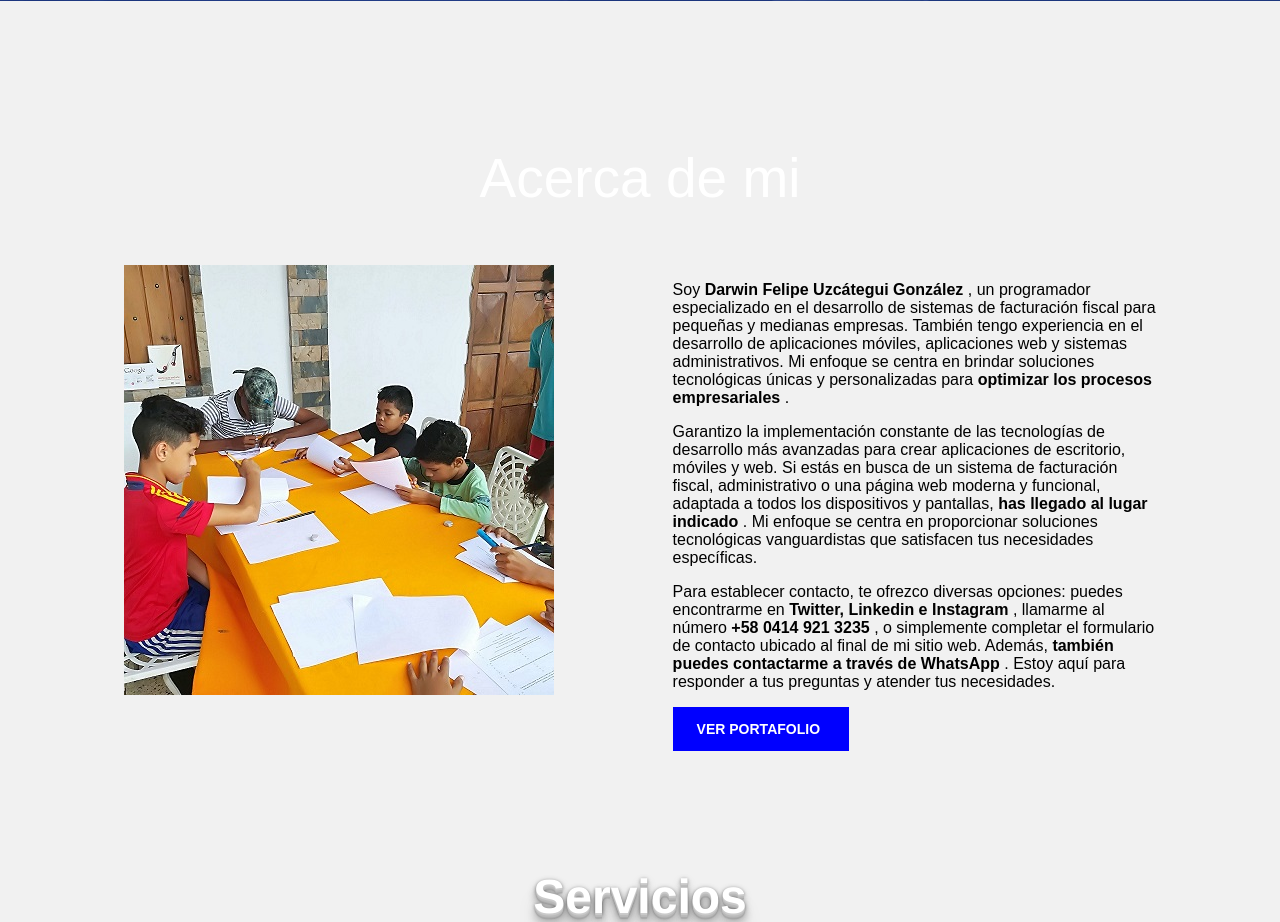
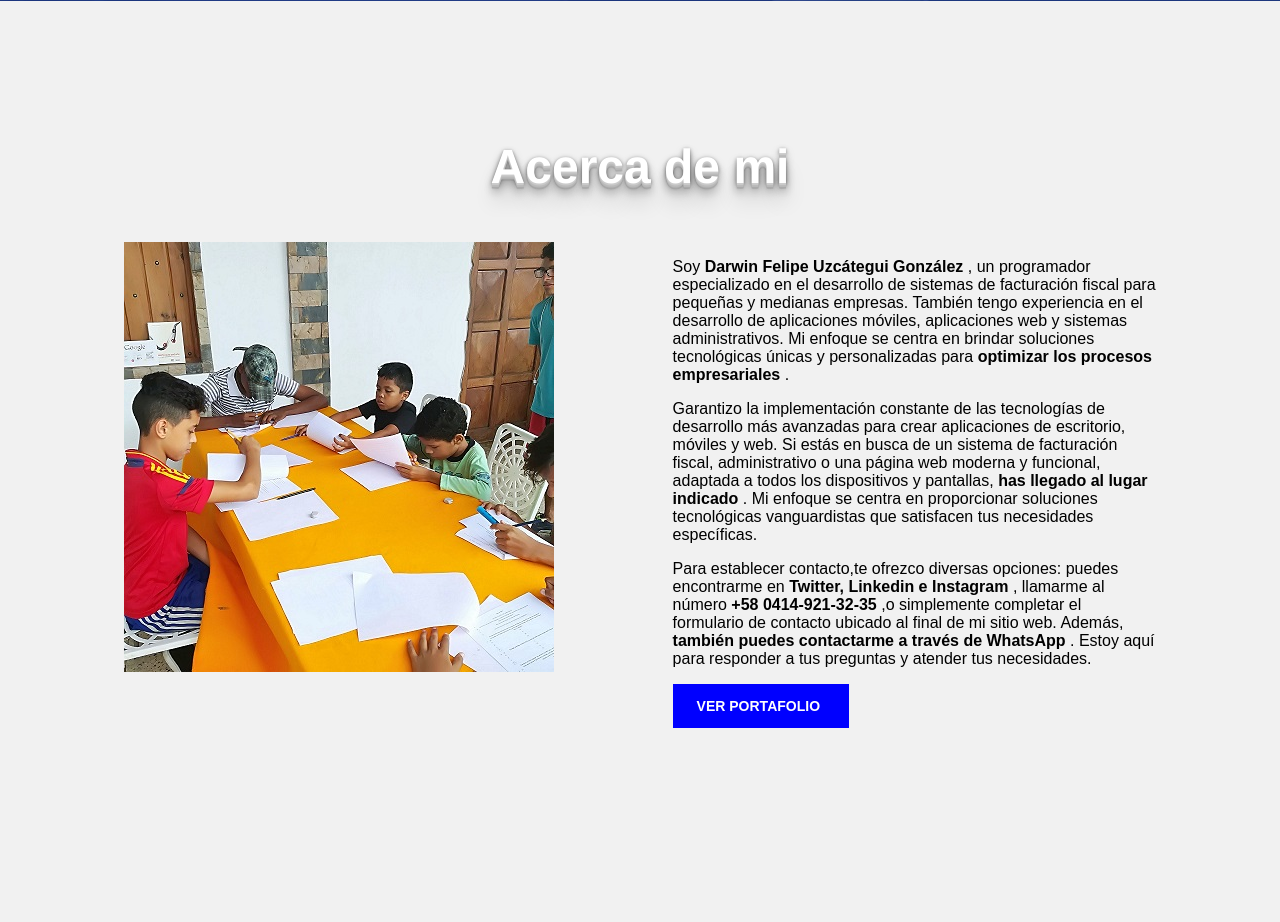
Before and after one commit to darwinuzcategui1973/darwinuzcategui1973.github.io, a PHP site: page /index.html in a window 1280 px wide. Shown: the part 799-1721 px from the top of the page. Run offline with PHP 8.4, Linux system fonts and the light colour scheme; some web fonts are replaced.

Commit message:
cambio finales

```diff
--- a/estilo/estilo.css
+++ b/estilo/estilo.css
@@ -486,6 +486,8 @@
     }
 }
 
+
+
 /* animacion con fadeIN */
 /* Animaciones */
 
--- a/index.html
+++ b/index.html
@@ -1,6 +1,5 @@
 <!DOCTYPE html>
 <html lang="es">
-
 
 <head>
     <script async src="https://pagead2.googlesyndication.com/pagead/js/adsbygoogle.js?client=ca-pub-3564409342712293"
@@ -95,27 +94,39 @@
     <main>
         <section id="acerca">
             <div class="contenedor">
-                <h3 class="#1e3a8a logo">Acerca de mi</h3>
+                <h3 class="hit-the-floor logo">Acerca de mi</h3>
                 <div class="contenedor-acerca">
                     <div class="computadora">
                         <img src="imagenes/curso.jpg" alt="curso de computación para jovenes"/>
                     </div>
                     <div class="texto">
-
-                        <!--
-                            Soy Darwin Felipe Uzcátegui González, un programador especializado en el desarrollo de sistemas de facturación fiscal para pequeñas y medianas empresas. También tengo experiencia en el desarrollo de aplicaciones móviles, aplicaciones web y sistemas administrativos. Mi enfoque se centra en brindar soluciones tecnológicas únicas y personalizadas para optimizar los procesos empresariales
-                        -->
-                        <p>Soy <strong>Darwin Felipe Uzcátegui González</strong> , un programador especializado en el desarrollo de sistemas de facturación fiscal para pequeñas y medianas empresas. También tengo experiencia en el desarrollo de aplicaciones móviles, aplicaciones web y sistemas administrativos. Mi enfoque se centra en brindar soluciones tecnológicas únicas y personalizadas para  <strong>optimizar los procesos empresariales</strong> .</p>
-                        <p>Garantizo la implementación constante de las tecnologías de desarrollo más avanzadas para crear aplicaciones de escritorio, móviles y web. Si estás en busca de un sistema de facturación fiscal, administrativo o una página web moderna y funcional, adaptada a todos los dispositivos y pantallas, <strong>has llegado al lugar indicado</strong> . Mi enfoque se centra en proporcionar soluciones tecnológicas vanguardistas que satisfacen tus necesidades específicas.</p>
-                        <p>Para establecer contacto, te ofrezco diversas opciones: puedes encontrarme en <strong> Twitter, Linkedin e Instagram</strong> ,  llamarme al número <strong>+58 0414 921 3235 </strong> , o simplemente completar el formulario de contacto ubicado al final de mi sitio web. Además, <strong> también puedes contactarme a través de WhatsApp</strong> . Estoy aquí para responder a tus preguntas y atender tus necesidades.</p>
-                        <a href="https://portafolio-darwin-uzcategui.netlify.app/"><b>VER PORTAFOLIO</b></a>
-
-
+                        <!--Soy Darwin Felipe Uzcátegui González, un programador especializado en el desarrollo de sistemas de facturación fiscal para pequeñas y medianas empresas. También tengo experiencia en el desarrollo de aplicaciones móviles, aplicaciones web y sistemas administrativos. Mi enfoque se centra en brindar soluciones tecnológicas únicas y personalizadas para optimizar los procesos empresariales -->
+                        <p>Soy <strong>Darwin Felipe Uzcátegui González</strong> , un programador especializado
+                             en el desarrollo de sistemas de facturación fiscal para pequeñas y medianas
+                             empresas. También tengo experiencia en el desarrollo de aplicaciones móviles,
+                             aplicaciones web y sistemas administrativos. Mi enfoque se centra en brindar
+                             soluciones tecnológicas únicas y personalizadas para <strong>optimizar los procesos empresariales</strong> .
+                        </p>
+                        <p>Garantizo la implementación constante de las tecnologías de desarrollo más
+                            avanzadas para crear aplicaciones de escritorio, móviles y web. Si estás en
+                            busca de un sistema de facturación fiscal, administrativo o una página web moderna
+                            y funcional, adaptada a todos los dispositivos y pantallas, <strong>has llegado al lugar indicado</strong> .
+                            Mi enfoque se centra en proporcionar soluciones tecnológicas vanguardistas que satisfacen
+                            tus necesidades específicas.
+                        </p>
+                        <p>Para establecer contacto,te ofrezco diversas opciones: puedes encontrarme en <strong> Twitter, Linkedin e Instagram</strong> ,
+                           llamarme al número <strong>+58 0414-921-32-35 </strong> ,o simplemente completar el
+                           formulario de contacto ubicado al final de mi sitio web. Además, <strong> también
+                           puedes contactarme a través de WhatsApp</strong> . Estoy aquí para responder a tus
+                           preguntas y atender tus necesidades.
+                        </p>
+                        <a href="https://portafolio-darwin-uzcategui.netlify.app/">
+                            <b>VER PORTAFOLIO</b>
+                        </a>
                     </div>
-
                 </div>
-
             </div>
+        </section>
 
         <section id="servicios">
             <div class="contenedor">
@@ -123,49 +134,69 @@
                 <div class="contenedor-servicios">
                     <div class="servicio naranja">
                         <h4>Diseño Web</h4>
-                            <p>Páginas web atractivas y funcionales con el objetivo de satisfacer todas tus expectativas. La importancia del diseño es fundamental para tener éxito y atraer a tus visitantes. También lo es la velocidad de carga del sitio web,
-                                deben ser rápidos para que el visitante tenga la mejor experiencia</p>
+                        <p>Páginas web atractivas y funcionales con el objetivo de satisfacer
+                           todas tus expectativas. La importancia del diseño es fundamental
+                           para tener éxito y atraer a tus visitantes. También lo es la velocidad
+                           de carga del sitio web, deben ser rápidos para que el visitante tenga
+                           la mejor experiencia
+                        </p>
                         <img class="icono" src="imagenes/1.png" alt="imagen icono"/>
                         <img class="ondas" src="imagenes/waves.png" alt="imagen olas"/>
                     </div>
                     <div class="servicio celeste">
                         <h4>Responsive Design</h4>
-                            <p>Hoy en día las páginas web se ven en multitud de dispositivos como tablets, celulares, libros electrónicos, notebooks, PCs, etc. La tecnología móvil es el presente y el futuro. Para eso es importante y me aseguro de que tu
-                                sitio web sea compatible con todos los tamaños de pantalla de esta época moderna</p>
+                        <p>Hoy en día las páginas web se ven en multitud de dispositivos como tablets,
+                           celulares, libros electrónicos, notebooks, PCs, etc. La tecnología móvil es
+                           el presente y el futuro. Para eso es importante y me aseguro de que tu sitio
+                           web sea compatible con todos los tamaños de pantalla de esta época moderna
+                        </p>
                         <img class="icono" src="imagenes/9.png" alt="imagen icono"/>
                         <img class="ondas" src="imagenes/waves.png"alt="imagen olas"/>
                     </div>
                     <div class="servicio naranja">
                         <h4>SEO</h4>
-                            <p>Al crear sitios web, tengo muy en cuenta la optimización de motores de búsqueda (SEO). Llevo a cabo prácticas de SEO estándar en cada página del sitio web, lo que permite que tu sitio tenga una clasificación más alta en los
-                                resultados de Google y así generar mas tráfico a la web</p>
+                        <p>Al crear sitios web, tengo muy en cuenta la optimización de motores de
+                           búsqueda (SEO). Llevo a cabo prácticas de SEO estándar en cada página del
+                           sitio web, lo que permite que tu sitio tenga una clasificación más alta en los
+                           resultados de Google y así generar mas tráfico a la web
+                        </p>
                         <img class="icono" src="imagenes/10.png" alt="icono"/>
                         <img class="ondas" src="imagenes/waves.png" alt="imagen olas"/>
                     </div>
                     <div class="servicio celeste">
                         <h4>Autoadministrable</h4>
-                            <p>Es importante que puedas administrar tu página web vos mismo, desde cualquier lugar y en cualquier momento. Desarrollo sistemas de gestión de contenido que te permiten ver los datos de tu página web y editar el contenido que
-                                quieras, lo que te permite mantenerte actualizado
+                        <p>Es importante que puedas administrar tu página web vos mismo, desde cualquier
+                           lugar y en cualquier momento. Desarrollo sistemas de gestión de contenido que
+                           te permiten ver los datos de tu página web y editar el contenido que quieras,
+                           lo que te permite mantenerte actualizado
                         </p>
                         <img class="icono" src="imagenes/4.png" alt="icono"/>
                         <img class="ondas" src="imagenes/waves.png" alt="imagen olas"/>
                     </div>
                     <div class="servicio naranja">
                         <h4>Mantenimiento</h4>
-                            <p>Podés contactarme si necesitas actualizar tu página web, agregar nuevas secciones o cualquier cambio que necesites. Esto es perfecto para los sitios web de pequeñas empresas, donde no se necesita un diseñador de páginas web
-                                a tiempo completo, sino solo en distintas ocasiones</p>
+                        <p>Podés contactarme si necesitas actualizar tu página web, agregar nuevas
+                           secciones o cualquier cambio que necesites. Esto es perfecto para los
+                           sitios web de pequeñas empresas, donde no se necesita un diseñador de
+                           páginas web a tiempo completo, sino solo en distintas ocasiones
+                        </p>
                         <img class="icono" src="imagenes/5.png" alt="icono"/>
                         <img class="ondas" src="imagenes/waves.png" alt="imagen olas"/>
                     </div>
                     <div class="servicio celeste">
                         <h4>Marketing Digital</h4>
-                            <p>Utilizo las herramientas mas importantes como Google Adwords y Google Analytics, para que tu negocio aparezca en los resultados de búsqueda de Google justo cuando alguien te necesita y analizar como los usuarios interactúan
-                                con tu página web</p>
+                        <p>Utilizo las herramientas mas importantes como Google Adwords y
+                           Google Analytics, para que tu negocio aparezca en los resultados
+                           de búsqueda de Google justo cuando alguien te necesita y analizar
+                           como los usuarios interactúan con tu página web
+                        </p>
                         <img class="icono" src="imagenes/6.png" alt="icono"/>
                         <img class="ondas" src="imagenes/waves.png" alt="imagen olas"/>
                     </div>
                 </div>
             </div>
+        </section>
+
         <section id="mis-trabajos">
                     <div class="contenedor">
                         <h3 class="hit-the-floor logo">Mis Trabajos</h3>
@@ -205,6 +236,7 @@
                         </div>
                     </div>
         </section>
+
         <section id="por-que-trabajar">
                     <div class="contenedor">
                         <h3 class="hit-the-floor logo">¿Por que trabajar conmigo?</h3>
@@ -319,8 +351,6 @@
         </div>
     </footer>
 
-
-
     <script src="https://code.jquery.com/jquery-3.4.1.min.js" integrity="sha256-CSXorXvZcTkaix6Yvo6HppcZGetbYMGWSFlBw8HfCJo=" crossorigin="anonymous"></script>
     <script src="owl/owl.carousel.min.js"></script>
     <script>
@@ -345,8 +375,15 @@
 
     <script>
     $(document).ready(function() {
-
         $(window).scroll(function() {
+            if ($(window).width() > 800) {
+                // Muestra el menú cuando la pantalla es mayor a 800px de ancho
+                //$('header nav').show();
+                //$('header nav').slideToggle();
+                //console.log("es > 800")
+                $(this).toggleClass('menu-open');
+                $('header nav').show();
+            }
             scroll = $(window).scrollTop();
             if (scroll > 100) {
                 $('.menu').css({
@@ -391,81 +428,24 @@
                 });
             }
         })
-
         $('.menu-icon').click(function() {
-            $('header nav').slideToggle();
-
-            // Rotar y cambiar el ícono
+            $('header nav').slideToggle();// Rotar y cambiar el ícono
             $(this).toggleClass('menu-open');
-
             if ($(this).hasClass('menu-open')) {
                 $(this).attr('src', 'imagenes/x.png'); // Cambia a la imagen de X
             } else {
                 $(this).attr('src', 'imagenes/menu.png'); // Cambia al ícono original
             }
         });
-    });
-</script>
-
-
-</body>
-
-</html>
-
-<!--
-    <!DOCTYPE html>
-<html lang="es">
-<head>
-    <meta charset="UTF-8">
-    <meta name="viewport" content="width=device-width, initial-scale=1.0">
-    <title>Menú Desplegable</title>
-    <link rel="stylesheet" href="styles.css">
-</head>
-<body>
-
-<div class="menu">
-    <div class="contenedor">
-        <p id="logo" class="logo hit-the-floor fadeIn lento">DARWIN UZCATEGUI</p>
-        <img class="menu-icon" src="imagenes/menu.png" alt="menu mobil"/>
-        <nav>
-            <ul class="lista-menu hit-the-floor-pq fadeIn lento">
-                <li><a href="#acerca">Acerca de mi.</a></li>
-                <li><a href="#servicios">Servicio</a></li>
-                <li><a href="#mis-trabajos">Mis Trabajo</a></li>
-                <li><a href="#por-que-trabajar">Porque Trabjar conmigo</a></li>
-                <li><a href="#blog">Blog</a></li>
-                <li><a href="#contacto">Contacto</a></li>
-            </ul>
-        </nav>
-    </div>
-</div>
-
-<script src="https://code.jquery.com/jquery-3.6.4.min.js"></script>
-<script>
-    $(document).ready(function() {
-        console.log("funcion desplego");
-
-        $(window).scroll(function() {
-            // ... (código de scroll)
-        });
-
-        $('.menu-icon').click(function() {
-            console.log("sale el menu desplego");
+        $('.lista-menu a').click(function() {
+            if ($(window).width() < 800) {
                 $('header nav').slideToggle();
-
-            // Rotar y cambiar el ícono
-            $(this).toggleClass('menu-open');
-
-            if ($(this).hasClass('menu-open')) {
-                $(this).attr('src', 'ruta_de_la_imagen_x.png'); // Cambia a la imagen de X
-            } else {
-                $(this).attr('src', 'ruta_del_icono_original.png'); // Cambia al ícono original
+                $('.menu-icon').attr('src', 'imagenes/menu.png'); // Cambia al ícono original
             }
         });
     });
     </script>
 
 </body>
+
 </html>
-
--->
```
Lines whose indentation alone changed are shown as unchanged.
